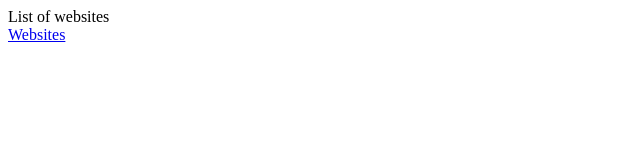
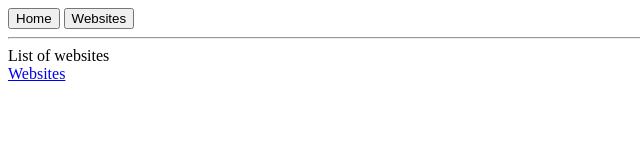
Before and after one commit to zeusmicro/zeusmicro.gitbub.io, a plain HTML site: page websites/index.html in a window 1280 px wide. Shown: the whole page, without its empty margins (0-640 px from the left). Drawn offline with Linux system fonts and the light colour scheme.

Commit message:
Update index.html

```diff
--- a/websites/index.html
+++ b/websites/index.html
@@ -1,2 +1,6 @@
+<form style="display: inline" action="/" method="get"><button>Home</button></form>
+<form style="display: inline" action="/websites/" method="get"><button>Websites</button></form>
+
+<hr>
 List of websites<br>
 <a href="https://zeusmicro.wordpress.com/websites/">Websites</a><br>
```
